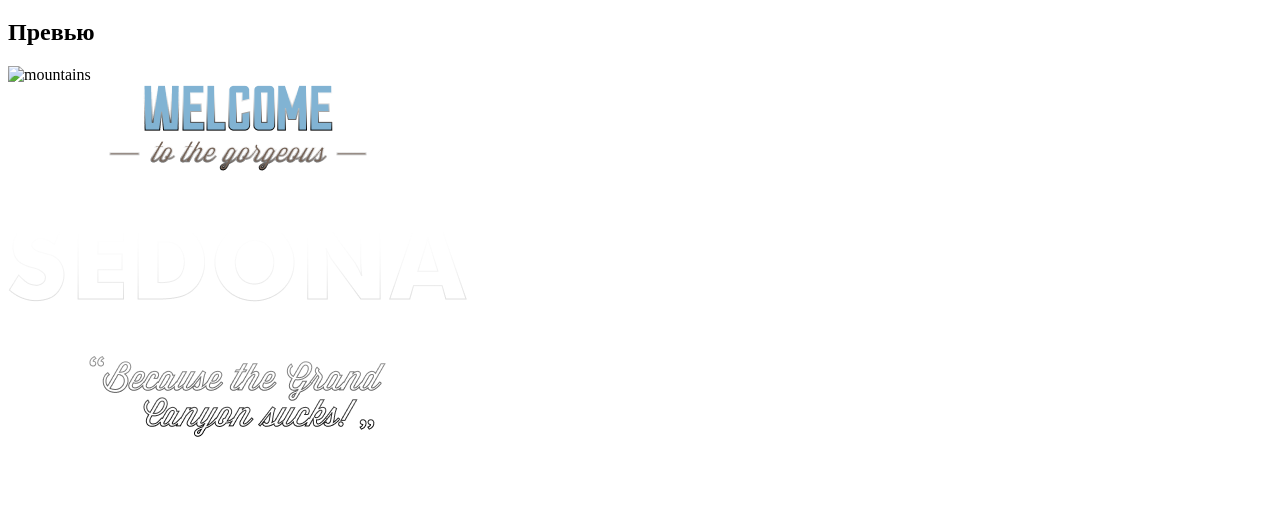
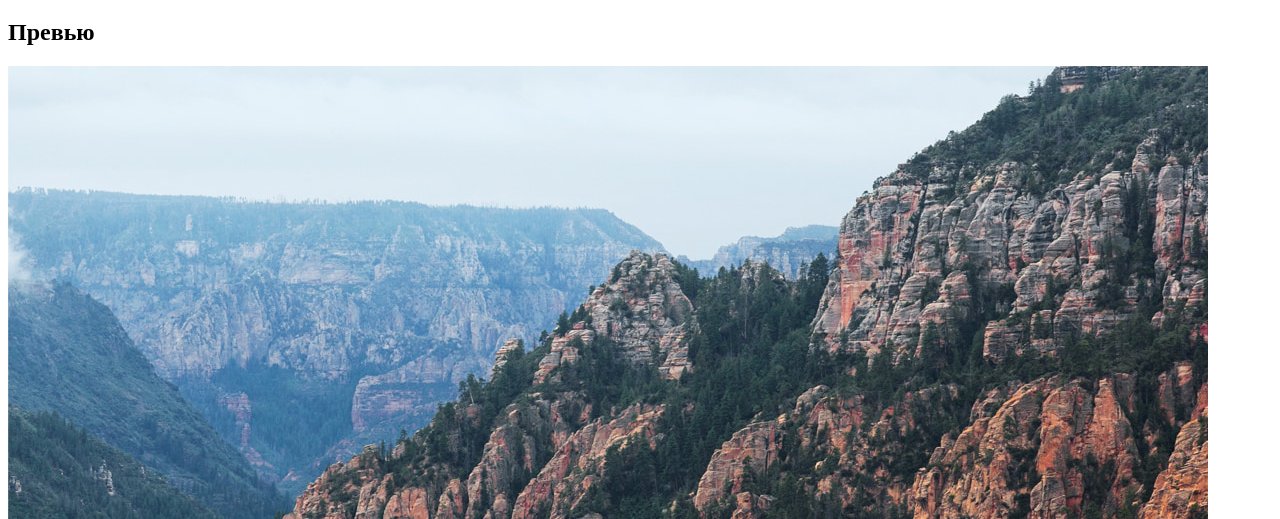
Before and after one commit to ViktorKotlov/1657329-sedona-30, a plain HTML site: page index.html in a window 1280 px wide. Shown: the part 255-774 px from the top of the page. Drawn offline with Linux system fonts and the light colour scheme.

Commit message:
Update index.html

```diff
--- a/index.html
+++ b/index.html
@@ -27,7 +27,7 @@
       <h1>Sedona - сайт поиска жилья</h1>
       <section>
         <h2>Превью</h2>
-          <img src="img/background photo-index.jpg" width="1200" height="509" alt="mountains">
+          <img src="img/background-photo-index.jpg" width="1200" height="509" alt="mountains">
           <div>
             <img src="img/welcome.png" width="459" height="353" alt="WELCOME to the gorgeous SEDONA because the grand canyon sucks">
           </div>
```
